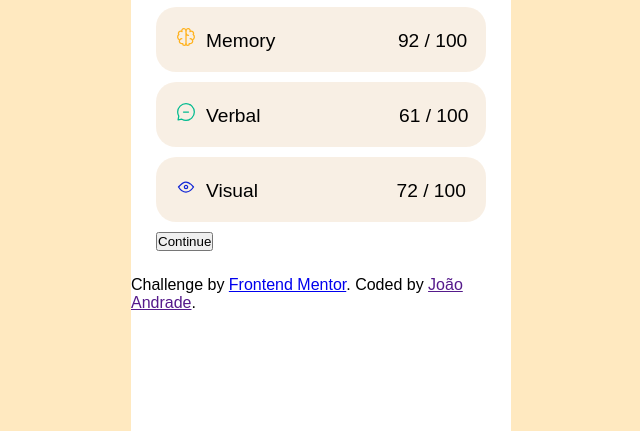
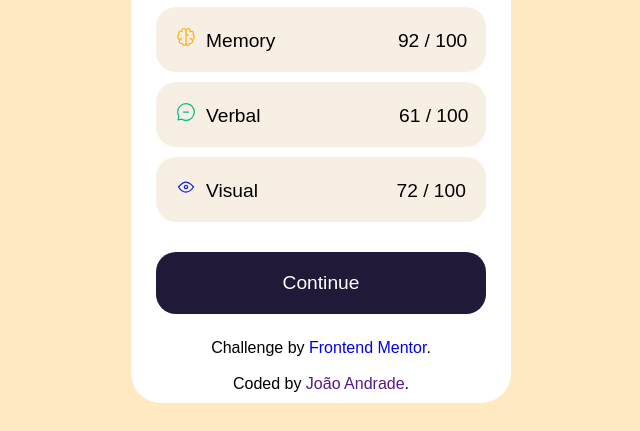
Before and after one commit to joaoandraade/frontendmentor-segundo-desafio, a plain HTML site: page index.html in a window 1280 px wide. Shown: the part 465-896 px from the top of the page, without its empty margins (319-959 px from the left). After the commit the page ends 868 px from the top, so only its background shows below. Drawn offline with Linux system fonts and the light colour scheme.

Commit message:
Update 2.0

```diff
--- a/estilos/estilos.css
+++ b/estilos/estilos.css
@@ -13,11 +13,12 @@ body {
 main {
     background-color: white;
     width: 380px;
-    height: 112vh;
+    height: 100%;
     margin: auto;
+    border-radius: 30px;
 }
 
-section#superior {
+div#superior {
     background-image: linear-gradient(to bottom, rgb(68, 84, 235), rgb(27, 27, 255));
     color: white;
     width: 100%;
@@ -27,12 +28,13 @@ section#superior {
     border-radius: 0px 0px 30px 30px;
 }
 
-section#superior > h4 {
+div#superior > h4 {
+    display: block;
     padding-top: 15px;
     padding-bottom: 20px;
 }
 
-section#superior > div#circulo {
+div#superior > div#circulo {
     background-image: linear-gradient(to top, rgb(75, 10, 255), rgb(55, 0, 255));
     width: 120px;
     height: 120px;
@@ -40,16 +42,16 @@ section#superior > div#circulo {
     border-radius: 50%;
 }
 
-section#superior > div#circulo > h1 {
+div#superior > div#circulo > h1 {
     font-size: 3.2em;
     padding-top: 20px;
 }
 
-section#superior > h1 {
+div#superior > h1 {
     padding-top: 20px;
 }
 
-section#superior > h4, div#circulo > p, p#informacao {
+div#superior > h4, div#circulo > p, p#informacao {
     color: rgb(167, 176, 255);
 }
 
@@ -58,7 +60,7 @@ div#circulo > p {
     font-weight: bolder;
 }
 
-section#superior > p#informacao {
+div#superior > p#informacao {
     font-size: 0.9em;
     font-weight: bolder;
     width: 250px;
@@ -66,13 +68,25 @@ section#superior > p#informacao {
     padding-top: 10px;
 }
 
-section#inferior {
+div#inferior {
+    display: block;
     padding: 25px;
 }
 
-section#inferior > h4 {
+div#inferior > h4 {
     font-size: 1.2em;
     padding: 10px 10px 30px 10px;
+}
+
+div#inferior > input {
+    background-color: rgb(32, 26, 56);
+    color: white;
+    width: 100%;
+    margin-top: 20px;
+    padding: 20px;
+    font-size: 1.2em;
+    border: none;
+    border-radius: 20px;
 }
 
 div.dados {
@@ -86,3 +100,12 @@ div.dados {
 img {
     padding-right: 10px;
 }
+
+footer {
+    text-align: center;
+    padding-bottom: 10px;
+}
+
+footer > p > a {
+    text-decoration: none;
+}
--- a/index.html
+++ b/index.html
@@ -10,7 +10,8 @@
 </head>
 <body>
     <main>
-        <section id="superior">
+        <section>
+            <div id="superior">
                  <h4>Your Result</h4>
                  <div id="circulo">
                      <h1>76</h1>
@@ -18,18 +19,19 @@
                  </div>
                  <h1>Great</h1>
                  <p id="informacao">You scored higher than 65% of the people who have taken these tests.</p>
-        </section>
-        <section id="inferior">
+                </div>
+            <div id="inferior">
                 <h4>Summary</h4>
                 <div class="dados"><pre><img src="./assets/images/icon-reaction.svg" alt="">Reaction                     80 / 100</pre></div>
                 <div class="dados"><pre><img src="./assets/images/icon-memory.svg" alt="">Memory                       92 / 100</pre></div>
                 <div class="dados"><pre><img src="./assets/images/icon-verbal.svg" alt="">Verbal                          61 / 100</pre></div>
                 <div class="dados"><pre><img src="./assets/images/icon-visual.svg" alt="">Visual                          72 / 100</pre></div>
                 <input type="button" value="Continue">
+            </div>
+            <footer>
+            <p>Challenge by <a href="#">Frontend Mentor</a>.</p> <br><p>Coded by <a href="">João Andrade</a>.</p>
+                </footer>
         </section>
-        <footer>
-        Challenge by <a href="#">Frontend Mentor</a>. Coded by <a href="">João Andrade</a>.
-    </footer>
     </main>
 </body>
 </html>
```
Lines whose indentation alone changed are shown as unchanged.
